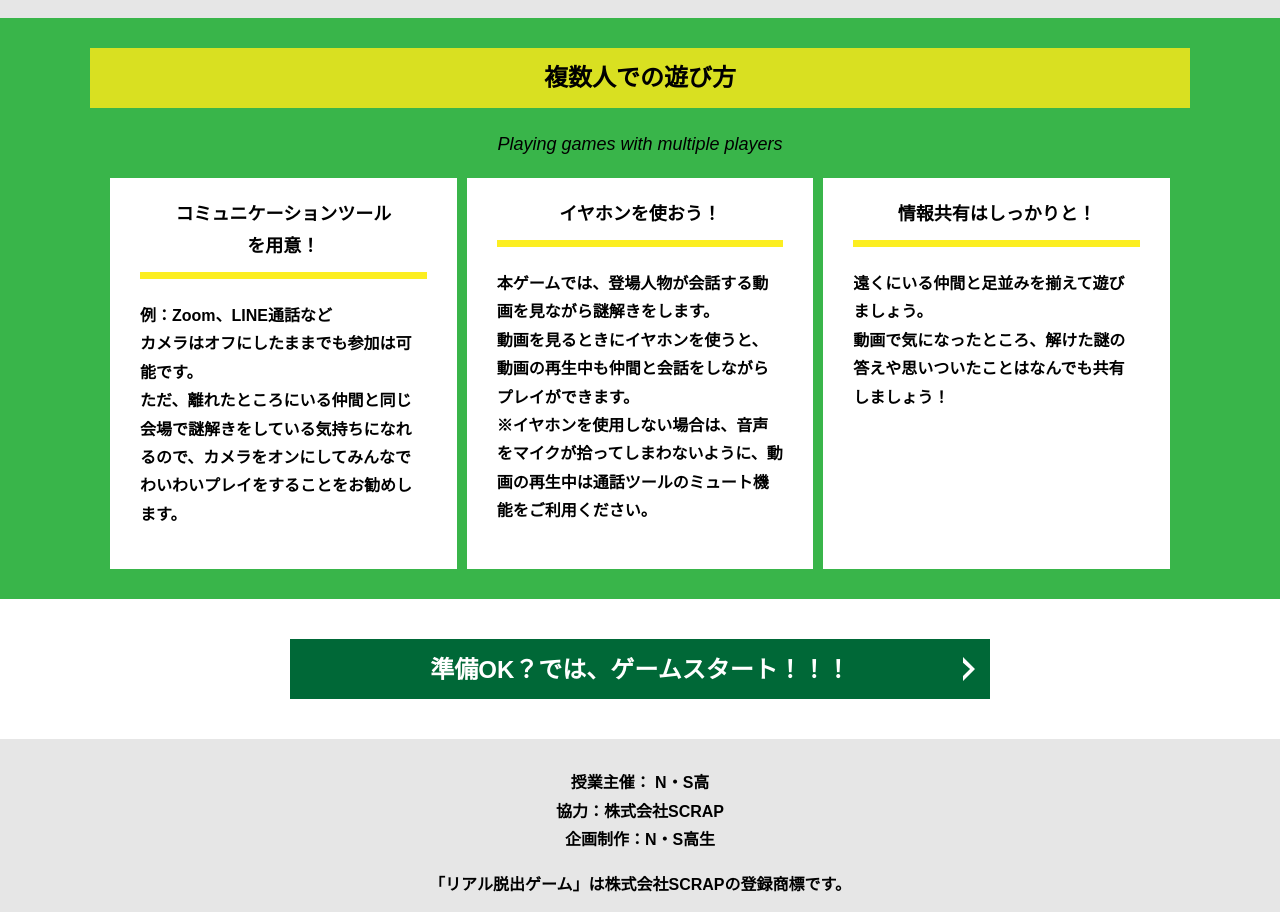
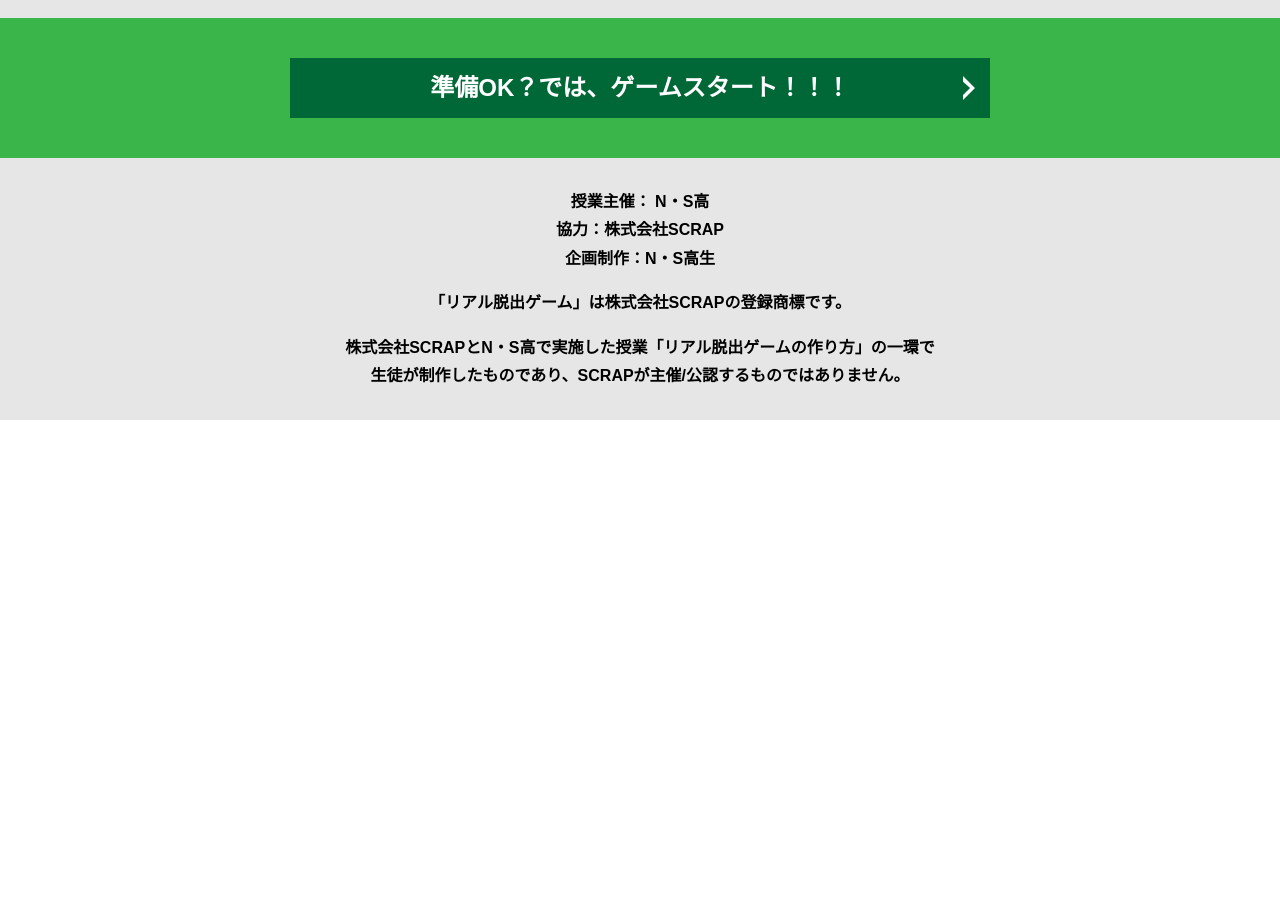
Before and after one commit to Ishibas/alfa-shinsaibashi-K, a plain HTML site: page index.html in a window 1280 px wide. Shown: the part 1600-2512 px from the top of the page. After the commit the page ends 2020 px from the top, so only its background shows below. Drawn offline with Linux system fonts and the light colour scheme.

Commit message:
Update index.html

```diff
--- a/index.html
+++ b/index.html
@@ -82,37 +82,8 @@
     </section>
     <section class="section bg-color--keycolor">
       <div class="container">
-        <h2 class="section-title">複数人での遊び方</h2>
-        <p class="font-eng text-center">Playing games with multiple players</p>
-        <div class="row">
-          <div class="column">
-            <div class="card">
-              <h3 class="card__title">コミュニケーションツール<br>を用意！</h3>
-              <p class="card__content">例：Zoom、LINE通話など<br>
-                カメラはオフにしたままでも参加は可能です。<br>
-                ただ、離れたところにいる仲間と同じ会場で謎解きをしている気持ちになれるので、カメラをオンにしてみんなでわいわいプレイをすることをお勧めします。</p>
-            </div>
-          </div>
-          <div class="column">
-            <div class="card">
-              <h3 class="card__title">イヤホンを使おう！</h3>
-              <p class="card__content">本ゲームでは、登場人物が会話する動画を見ながら謎解きをします。<br>
-                動画を見るときにイヤホンを使うと、動画の再生中も仲間と会話をしながらプレイができます。<br>
-                ※イヤホンを使用しない場合は、音声をマイクが拾ってしまわないように、動画の再生中は通話ツールのミュート機能をご利用ください。</p>
-            </div>
-          </div>
-          <div class="column">
-            <div class="card">
-              <h3 class="card__title">情報共有はしっかりと！</h3>
-              <p class="card__content">遠くにいる仲間と足並みを揃えて遊びましょう。<br>
-                動画で気になったところ、解けた謎の答えや思いついたことはなんでも共有しましょう！</p>
-            </div>
-          </div>
-        </div>
-      </div>
-    </section>
-    <section class="section">
-      <div class="container">
+
+
         <a class="btn" href="main.html">準備OK？では、ゲームスタート！！！<svg class="btn__arrow"><use xlink:href="#arrow"></use></svg></a>
       </div>
     </section>
```
